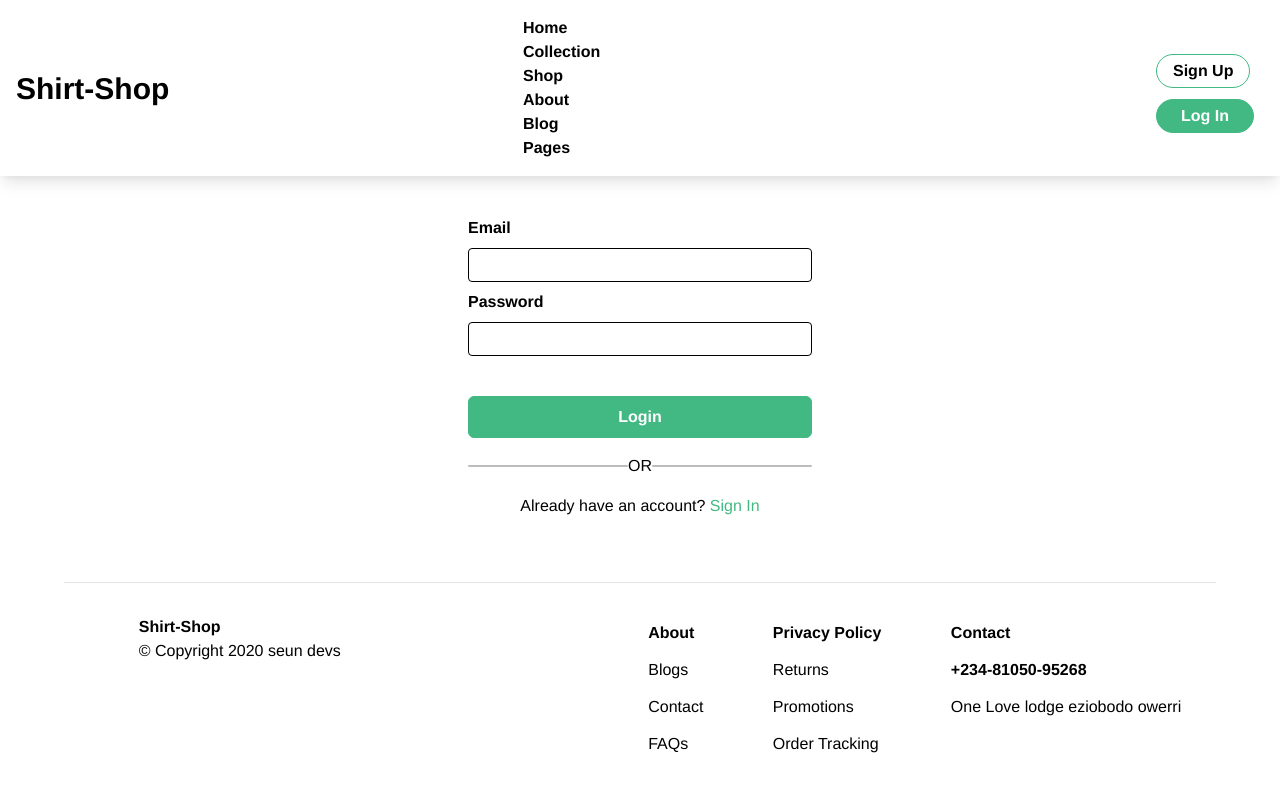
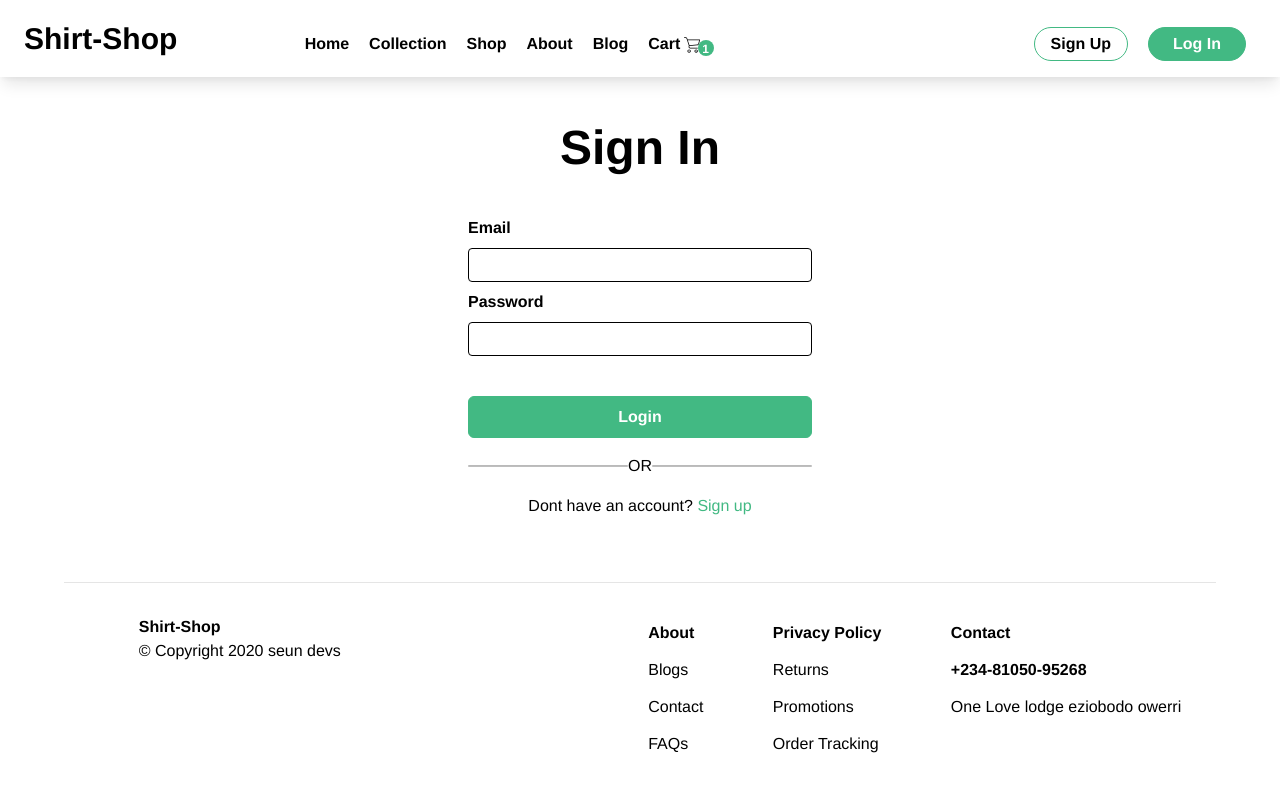
Before and after one commit to vinuch/shirt-shop, a Vue app: page /login in a window 1280 px wide. Shown: the top 792 px of the page. Built offline with nearby package versions, Linux system fonts and the light colour scheme.

Commit message:
feat: create 'cart' link in Navbar

```diff
--- a/src/components/InstagramBlock.vue
+++ b/src/components/InstagramBlock.vue
@@ -1,6 +1,6 @@
 <template>
   <div class="mb-16">
-    <div class="mb-8">
+    <div class="mb-8 text-center">
       <h1 class="text-4xl font-extrabold">Follow us on instagram</h1>
       <span class="text-secondary ">@shirt_shop</span>
     </div>
--- a/src/components/Navbar.vue
+++ b/src/components/Navbar.vue
@@ -1,36 +1,38 @@
 <template>
-  <nav class="nav text-3xl flex px-4 py-4 bg-white shadow-lg fixed w-full top-0 z-30">
+  <nav class="nav text-3xl flex px-6 py-4 bg-white shadow-lg fixed w-full top-0 z-30">
     <div class="nav-brand flex justify-between items-center w-full">
       <h1 class="inline-block">
-        <a href="/" class="font-bold">Shirt-Shop</a>
+        <a href="/" class="font-bold text-xl sm:text-3xl">Shirt-Shop</a>
       </h1>
-      <ul class="flex sm:block hidden inline-block -ml-48">
-        <li class="text-base font-semibold">
+      <ul class="main-links flex sm:block hidden inline-block -ml-48">
+        <li class="inline-block text-base font-semibold">
           <a href="#">Home</a>
         </li>
-        <li class="text-base font-semibold">
+        <li class="inline-block text-base font-semibold">
           <a href="#">Collection</a>
         </li>
-        <li class="text-base font-semibold">
+        <li class="inline-block text-base font-semibold">
           <a href="#">Shop</a>
         </li>
-        <li class="text-base font-semibold">
+        <li class="inline-block text-base font-semibold">
           <a href="#">About</a>
         </li>
-        <li class="text-base font-semibold">
+        <li class="inline-block text-base font-semibold">
           <a href="#">Blog</a>
         </li>
-        <li class="text-base font-semibold">
-          <a href="#">Pages</a>
+        <li class="inline-block text-base font-semibold relative cursor-pointer">
+          <a href="#" class="inline">Cart</a>
+          <img class="inline w-4 ml-1 mr-1" src="../assets/images/shopping-cart.svg" alt="shopping cart icon">
+          <span class="bg-primary rounded-full w-4 h-4 px-1 text-xs absolute right-0 bottom-0 text-white">1</span>
         </li>
       </ul>
       <ul class="sm:block hidden relative ">
-        <li>
+        <li class="inline-block">
           <a href="/register">
             <button class="transition duration-500 ease-in-out transform hover:-translate-y-1 hover:shadow-lg border border-primary rounded-full text-base font-bold py-1 px-4"> Sign Up</button>
           </a>
         </li>
-        <li>
+        <li class="inline-block">
           <a href="/login">
             <button class="transition duration-500 ease-in-out transform hover:-translate-y-1 border border-primary rounded-full text-base font-bold py-1 px-6 bg-primary text-white hover:shadow-lg">Log In</button>
           </a>
@@ -38,7 +40,7 @@
 
       </ul>
       <button class="block sm:hidden" @click="dropdown = !dropdown">
-        <img src="../assets/images/menu.svg" class="w-8 " alt="menu icon">
+        <img src="../assets/images/menu.svg" class="w-6 " alt="menu icon">
       </button>
     </div>
     <transition name="fade">
@@ -90,13 +92,12 @@ ul {
   list-style-type: none;
   padding: 0;
 }
-li {
-
-  margin: 0 10px;
+.nav-brand li {
+  padding: 0 10px;
 }
 
 .fade-enter-active, .fade-leave-active {
-  transition: all .3s;
+  transition: all .5s;
 }
 .fade-enter, .fade-leave-to {
   transform: translateY(-100%);
--- a/src/components/ProductCard.vue
+++ b/src/components/ProductCard.vue
@@ -2,7 +2,7 @@
   <div class=" my-4">
     <div class="relative bg-lightGrey m-4 w-56 overflow-hidden" @mouseenter.stop="overlay = !overlay" @mouseleave.stop="overlay = !overlay">
       <div class="absolute w-full h-full bg-primaryTransparent z-20 flex justify-center items-center " :class="overlay ? 'block' : 'hidden'">
-        <button class="p-4 opacity-100 rounded-full h-12 bg-white text-black">Quick View <img src="../assets/images/next.png" class="w-12 inline px-2" alt=""></button>
+        <button class="p-4 opacity-100 rounded-full h-12 bg-white text-black">Details <img src="../assets/images/next.png" class="w-12 inline px-2 mb-2" alt=""></button>
       </div>
       <img class="transition duration-500 ease-in-out transform" :class="overlay ? 'scale-125' : ''" :src="require(`../assets/images/${product.imgUrl}`)" alt="model"  />
     </div>
--- a/src/views/Login.vue
+++ b/src/views/Login.vue
@@ -20,7 +20,7 @@
         OR
         <img src="../assets/images/Line.svg" alt="line" class="w-40">
       </div>
-      <div class="text-center">Already have an account? <a class="text-primary hover:underline" href="#">Sign In</a></div>
+      <div class="text-center">Dont have an account? <a class="text-primary hover:underline" href="/register">Sign up</a></div>
 
       </div>
     </div>
```
Also changed, not shown: src/assets/images/shopping-cart.svg (added).
